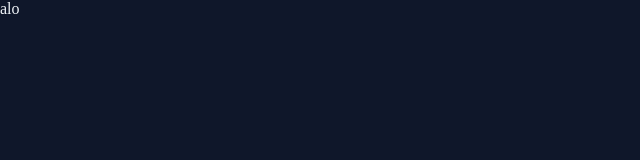
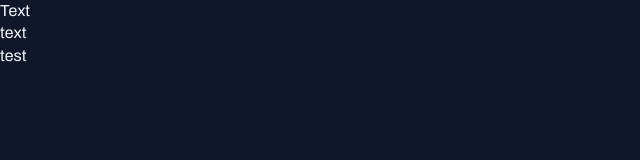
Before and after one commit to IgorGomes012/portal-de-noticias, a plain HTML site: page index.html in a window 1280 px wide. Shown: the full height of the page, 0-640 px from the left. Drawn offline with Linux system fonts and the light colour scheme.

Commit message:
add fonts project

```diff
--- a/index.html
+++ b/index.html
@@ -1,12 +1,20 @@
 <!DOCTYPE html>
 <html lang="pt-BR">
-<head>
-  <meta charset="UTF-8">
-  <meta name="viewport" content="width=device-width, initial-scale=1.0">
-  <title>Portal de noticias</title>
-  <link rel="stylesheet" href="/styles/style.css">
-</head>
-<body>
-  alo
-</body>
+  <head>
+    <meta charset="UTF-8" />
+    <meta name="viewport" content="width=device-width, initial-scale=1.0" />
+    <link rel="preconnect" href="https://fonts.googleapis.com" />
+    <link rel="preconnect" href="https://fonts.gstatic.com" crossorigin />
+    <link
+      href="https://fonts.googleapis.com/css2?family=Archivo:ital,wght@0,100..900;1,100..900&family=Poppins:wght@400;700&display=swap"
+      rel="stylesheet"
+    />
+    <title>Portal de noticias</title>
+    <link rel="stylesheet" href="/styles/style.css" />
+  </head>
+  <body>
+    <h1>Text</h1>
+    <h2>text</h2>
+    <a>test</a>
+  </body>
 </html>
--- a/styles/global.css
+++ b/styles/global.css
@@ -4,16 +4,38 @@
   box-sizing: border-box;
 }
 
-:root{
-  --brand-color-light: #60A5FA;
-  --brand-color-dark: #1D4ED8;
-  --bg-color: #0F172A;
-  --stroke-color: #1E293B;
-  --text-color-primary: #F1F5F9;
-  --text-color-secondary: #CBD5E1;
+:root {
+  --brand-color-light: #60a5fa;
+  --brand-color-dark: #1d4ed8;
+  --bg-color: #0f172a;
+  --stroke-color: #1e293b;
+  --text-color-primary: #f1f5f9;
+  --text-color-secondary: #cbd5e1;
+
+  --font-family: "Archivo", sans-serif;
+  --h1: 800 24px/135% var(--font-family);
+  --h2: 800 16px/140% var(--font-family);
+  --h3: 800 14px/140% var(--font-family);
+  --text-span: 600 14px/145% var(--font-family);
+  --text: 400 16px/140% var(--font-family);
+  --text-sm: 400 14px/160% var(--font-family);
 }
 
-body{
+body {
+  font: var(--text);
   color: var(--text-color-primary);
   background-color: var(--bg-color);
 }
+
+a {
+  text-decoration: none;
+  color: inherit;
+}
+
+a:hover {
+  color: var(--brand-color-light);
+}
+
+h1, h2, h3 {
+  font: inherit;
+}
```
